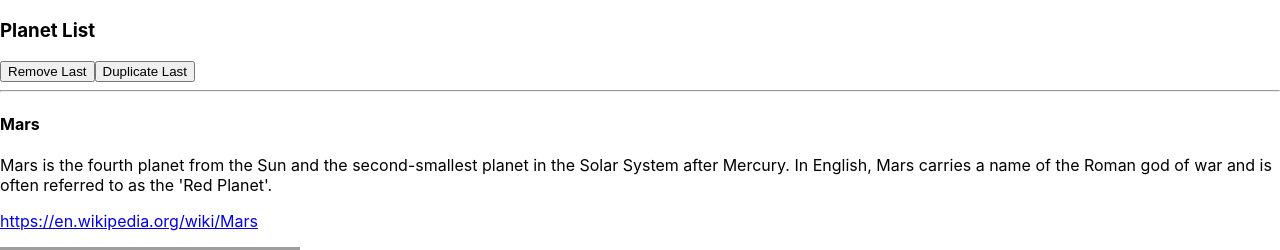
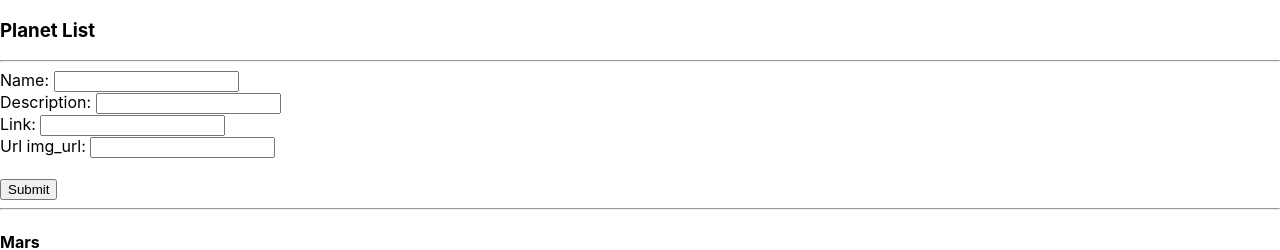
Before and after one commit to felipqsquall/my-first-app, a React (Create React App) app: page / in a window 1280 px wide. Shown: the top 250 px of the page. Built offline with nearby package versions, Linux system fonts and the light colour scheme; grey boxes are pictures that could not be loaded.

Commit message:
Até o final da Aula - Controlando múltiplos inputs

```diff
--- /dev/null
+++ b/src/components/Planets/form/index.js
@@ -0,0 +1,53 @@
+import React, { Fragment, useState} from "react";
+
+
+const initialState = {
+    name: '',
+    description: '',
+    link: '',
+    img_url: ''
+}
+
+const Form = (props) => {
+
+    const [fields, setFields] = useState(initialState);
+
+    const handleFieldsChange = (e) => setFields({
+        ...fields,
+        [e.currentTarget.name]: e.currentTarget.value
+    });
+
+    const handleSubmit = event => {
+        props.addPlanet(fields);
+        event.preventDefault();
+        setFields(initialState);
+    }
+
+
+    return(
+        <Fragment>
+            <form onSubmit={handleSubmit}>
+                <div>
+                    <label htmlFor="name">Name: </label>
+                    <input id="name" type="text" name="name" value={fields.name} onChange={handleFieldsChange}/>
+                </div>
+                <div>
+                    <label htmlFor="description">Description: </label>
+                    <input id="description" type="text" name="description" value={fields.description} onChange={handleFieldsChange}/>
+                </div>
+                <div>
+                    <label htmlFor="link">Link: </label>
+                    <input id="link" type="text" name="link" value={fields.link} onChange={handleFieldsChange}/>
+                </div>
+                <div>
+                    <label htmlFor="img_url">Url img_url: </label>
+                    <input id="img_url" type="text" name="img_url" value={fields.img_url} onChange={handleFieldsChange}/>
+                </div>
+                <br />
+                <input type="submit" />
+            </form>
+        </Fragment>
+    )
+}
+
+export default Form;
--- a/src/components/Planets/index.js
+++ b/src/components/Planets/index.js
@@ -1,5 +1,7 @@
 import React, { Fragment, useState, useEffect } from "react";
 import Planet from "./Planet";
+import Form from "./form"
+
 
 async function getPlanets() {
   let response = await fetch("http://localhost:3000/api/planets.json");
@@ -16,22 +18,15 @@
     })
   }, []);
 
-  const removeLast = () => {
-    let new_planets = [...planets];
-    new_planets.pop();
-    setPlanets(new_planets);
-  };
-
-  const duplicateLastPlanet = () => {
-    let last_planet = planets[planets.length - 1];
-    setPlanets([...planets, last_planet]);
-  };
+  const addPlanet = (new_planet) => {
+    setPlanets([...planets, new_planet])
+  }
 
   return (
     <Fragment>
       <h3>Planet List</h3>
-      <button onClick={removeLast}>Remove Last</button>
-      <button onClick={duplicateLastPlanet}>Duplicate Last</button>
+      <hr />
+      <Form addPlanet={addPlanet} />
       <hr />
       {planets.map((planet, index) => (
         <Planet
```
